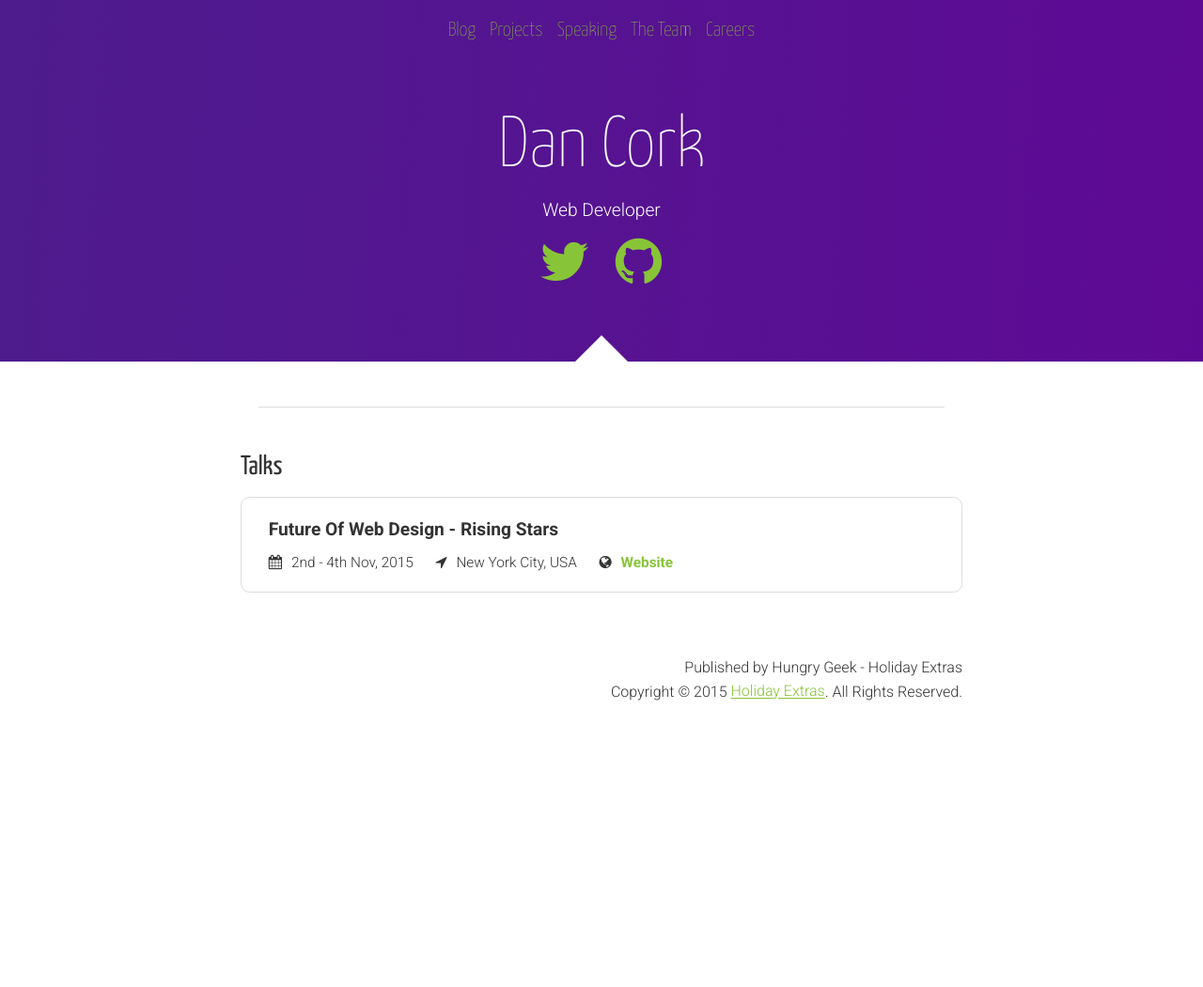
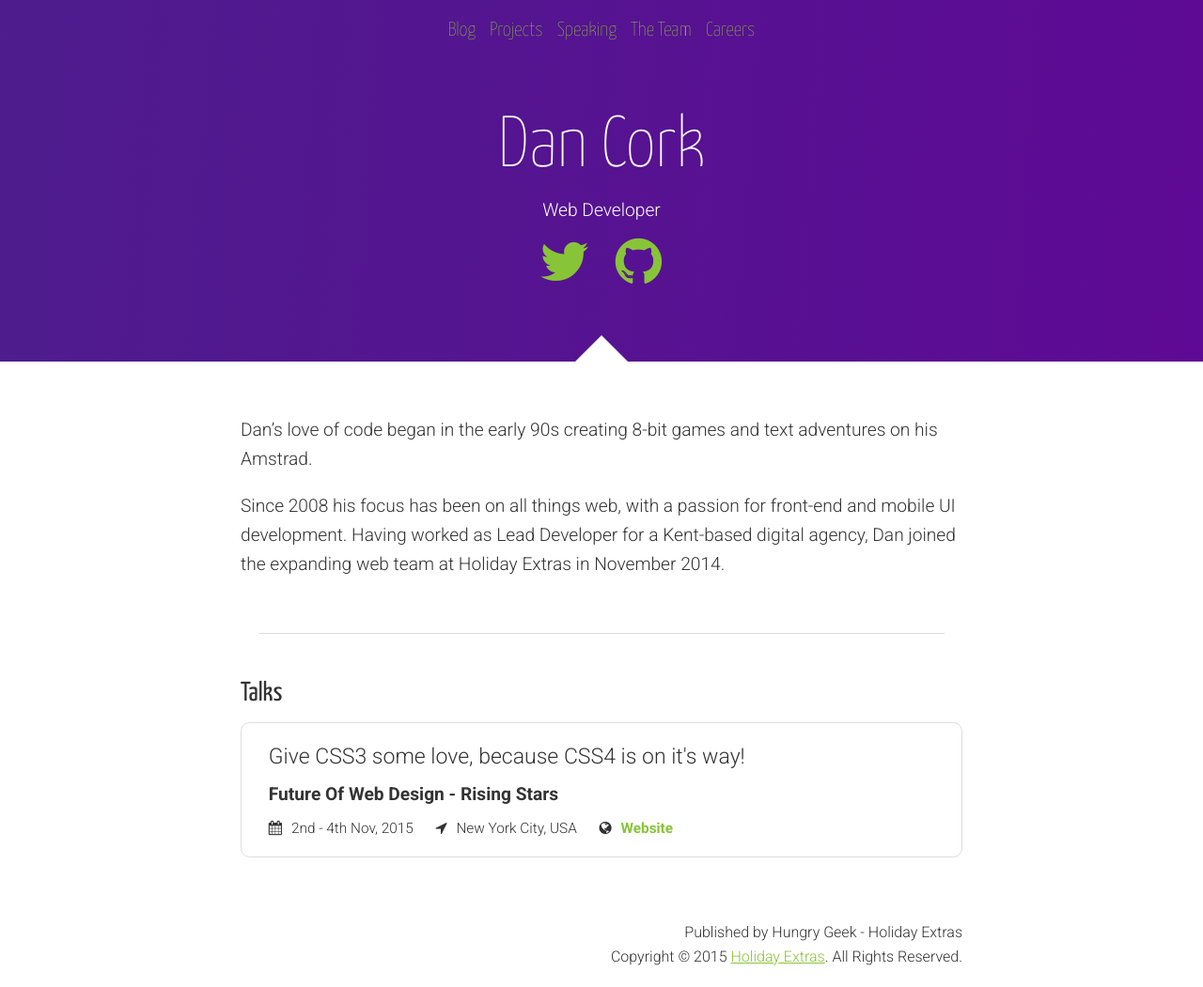
Before and after one commit to holidayextras/holidayextras.github.com, a Jekyll site: the page built from profiles/dan-cork/index.md, in a window 1280 px wide. Shown: the whole page at 94% size. Built offline with Jekyll 4.4.1, drawn with Linux system fonts in a browser that asks for light colours; nearby versions of some CDN libraries; before the commit the page ends 900 px from its top, so only the background shows below that.

Commit message:
Added bio and talk name

```diff
--- a/_data/speaking.yml
+++ b/_data/speaking.yml
@@ -7,6 +7,7 @@
   year: '2015'
   speakers:
     - name: 'Dan Cork'
+      talk: "Give CSS3 some love, because CSS4 is on it's way!"
 
 - name: 'TEDx University of Kent'
   location: 'Canterbury, UK'
--- a/profiles/dan-cork/index.md
+++ b/profiles/dan-cork/index.md
@@ -7,3 +7,7 @@ github: dancork
 twitter: dancork
 category: speaker
 ---
+
+Dan's love of code began in the early 90s creating 8-bit games and text adventures on his Amstrad.
+
+Since 2008 his focus has been on all things web, with a passion for front-end and mobile UI development. Having worked as Lead Developer for a Kent-based digital agency, Dan joined the expanding web team at Holiday Extras in November 2014.
```
